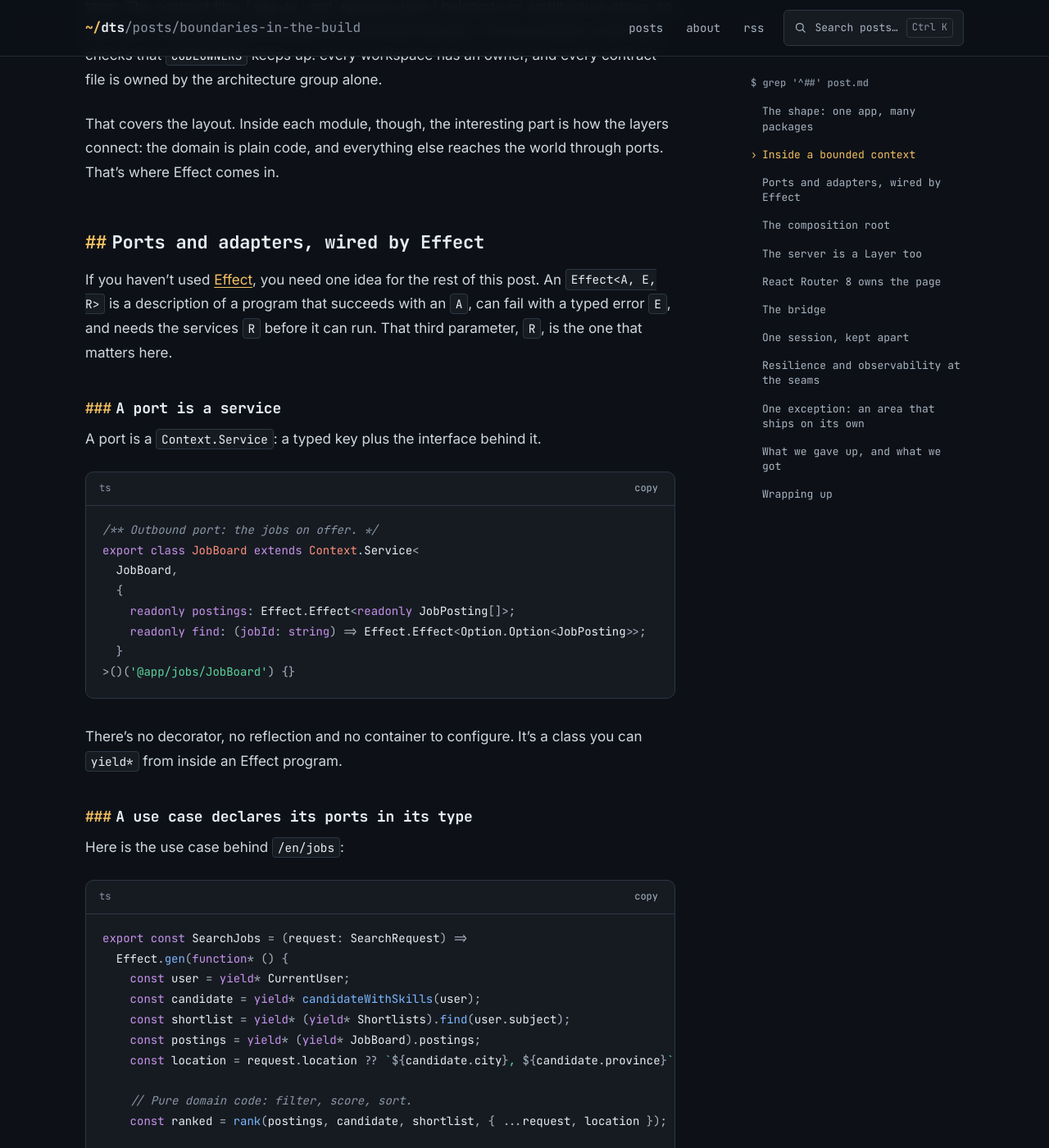
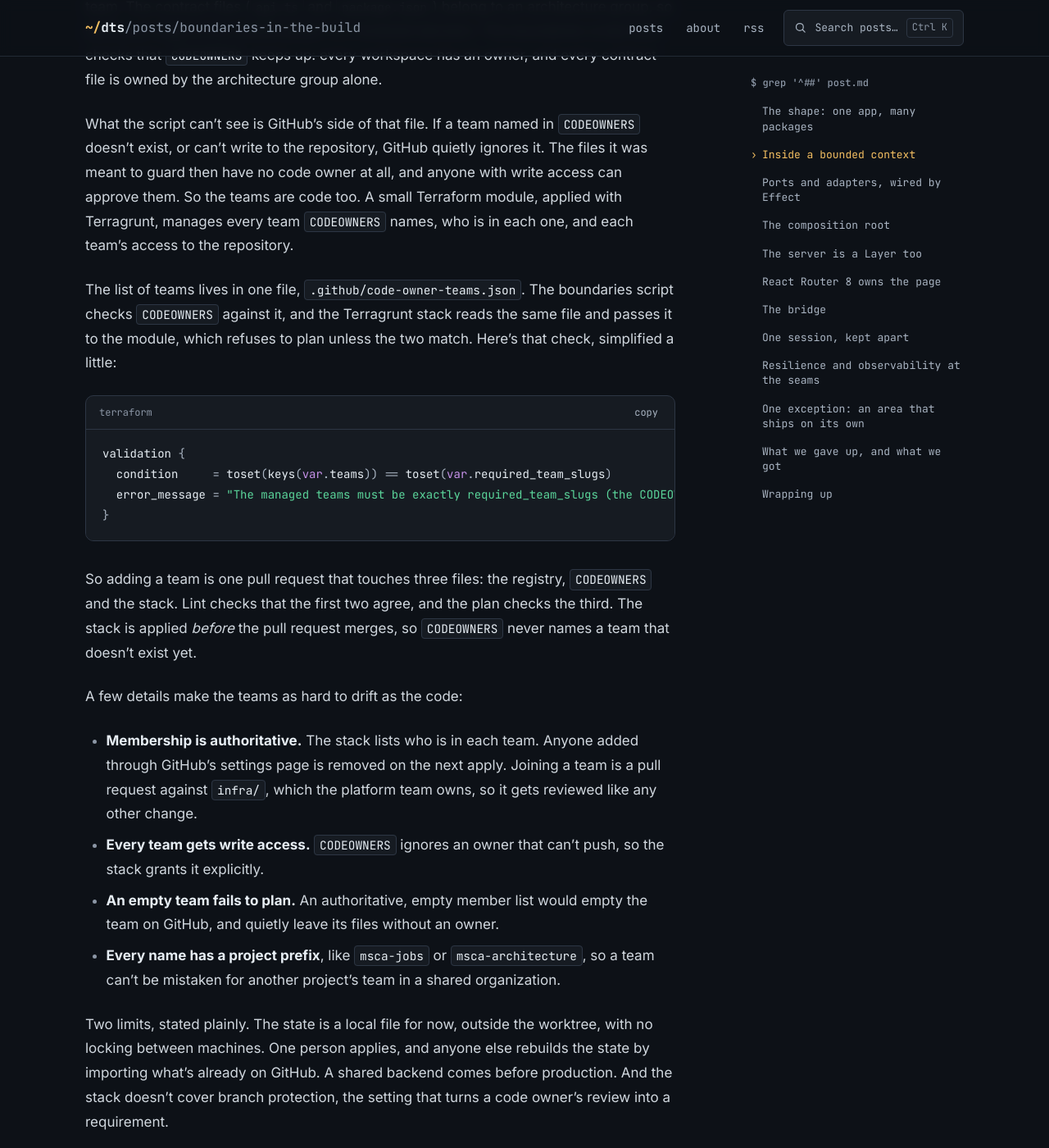
Before and after one commit to STN-DTS/stn-dts.github.io, a Jekyll site: the page built from docs/_posts/2026-11-10-boundaries-in-the-build.md, in a window 1280 px wide and 1400 px high, scrolled down 6439 px. Shown: the whole window at 82% size. Built offline with Jekyll 4.4.1, drawn with Linux system fonts in a browser that asks for light colours.

Commit message:
docs(blog): add CODEOWNERS teams as code to boundaries-in-the-build post
Explain how the Terraform/Terragrunt github-teams stack keeps the teams
named in CODEOWNERS real: one registry shared with the boundaries check,
authoritative membership, write access, and the current limits.

Co-authored-by: Copilot <223556219+Copilot@users.noreply.github.com>

````diff
--- a/docs/_posts/2026-11-10-boundaries-in-the-build.md
+++ b/docs/_posts/2026-11-10-boundaries-in-the-build.md
@@ -180,6 +180,42 @@ eye:
 belong to an architecture group, so adding an edge to the module graph is a reviewed decision. The boundaries script
 even checks that `CODEOWNERS` keeps up: every workspace has an owner, and every contract file is owned by the
 architecture group alone.
+
+What the script can't see is GitHub's side of that file. If a team named in `CODEOWNERS` doesn't exist, or can't write
+to the repository, GitHub quietly ignores it. The files it was meant to guard then have no code owner at all, and anyone
+with write access can approve them. So the teams are code too. A small Terraform module, applied with Terragrunt,
+manages every team `CODEOWNERS` names, who is in each one, and each team's access to the repository.
+
+The list of teams lives in one file, `.github/code-owner-teams.json`. The boundaries script checks `CODEOWNERS` against
+it, and the Terragrunt stack reads the same file and passes it to the module, which refuses to plan unless the two
+match. Here's that check, simplified a little:
+
+```terraform
+validation {
+  condition     = toset(keys(var.teams)) == toset(var.required_team_slugs)
+  error_message = "The managed teams must be exactly required_team_slugs (the CODEOWNERS team registry)."
+}
+```
+
+So adding a team is one pull request that touches three files: the registry, `CODEOWNERS` and the stack. Lint checks
+that the first two agree, and the plan checks the third. The stack is applied *before* the pull request merges, so
+`CODEOWNERS` never names a team that doesn't exist yet.
+
+A few details make the teams as hard to drift as the code:
+
+- **Membership is authoritative.** The stack lists who is in each team. Anyone added through GitHub's settings page is
+  removed on the next apply. Joining a team is a pull request against `infra/`, which the platform team owns, so it
+  gets reviewed like any other change.
+- **Every team gets write access.** `CODEOWNERS` ignores an owner that can't push, so the stack grants it explicitly.
+- **An empty team fails to plan.** An authoritative, empty member list would empty the team on GitHub, and quietly
+  leave its files without an owner.
+- **Every name has a project prefix**, like `msca-jobs` or `msca-architecture`, so a team can't be mistaken for
+  another project's team in a shared organization.
+
+Two limits, stated plainly. The state is a local file for now, outside the worktree, with no locking between machines.
+One person applies, and anyone else rebuilds the state by importing what's already on GitHub. A shared backend comes
+before production. And the stack doesn't cover branch protection, the setting that turns a code owner's review into a
+requirement.
 
 That covers the layout. Inside each module, though, the interesting part is how the layers connect: the domain is
 plain code, and everything else reaches the world through ports. That's where Effect comes in.
````
